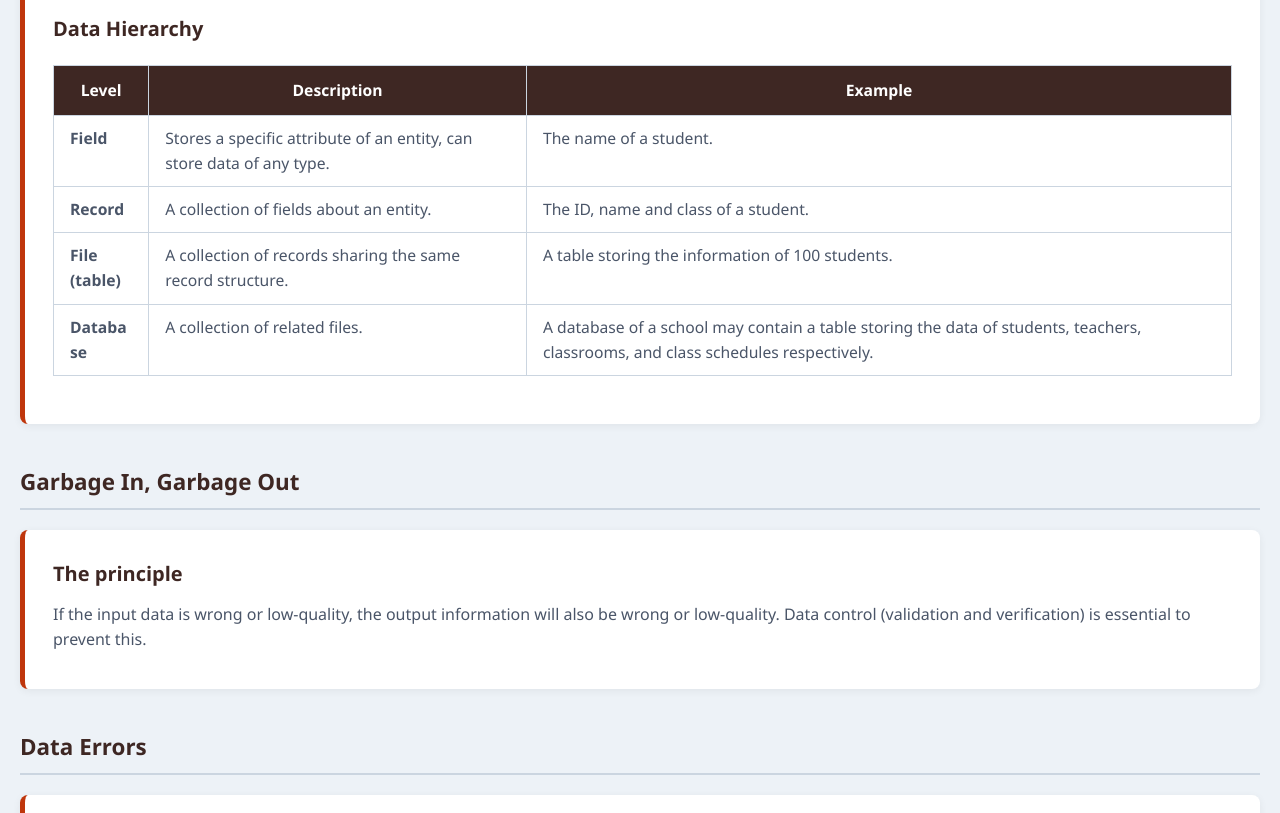
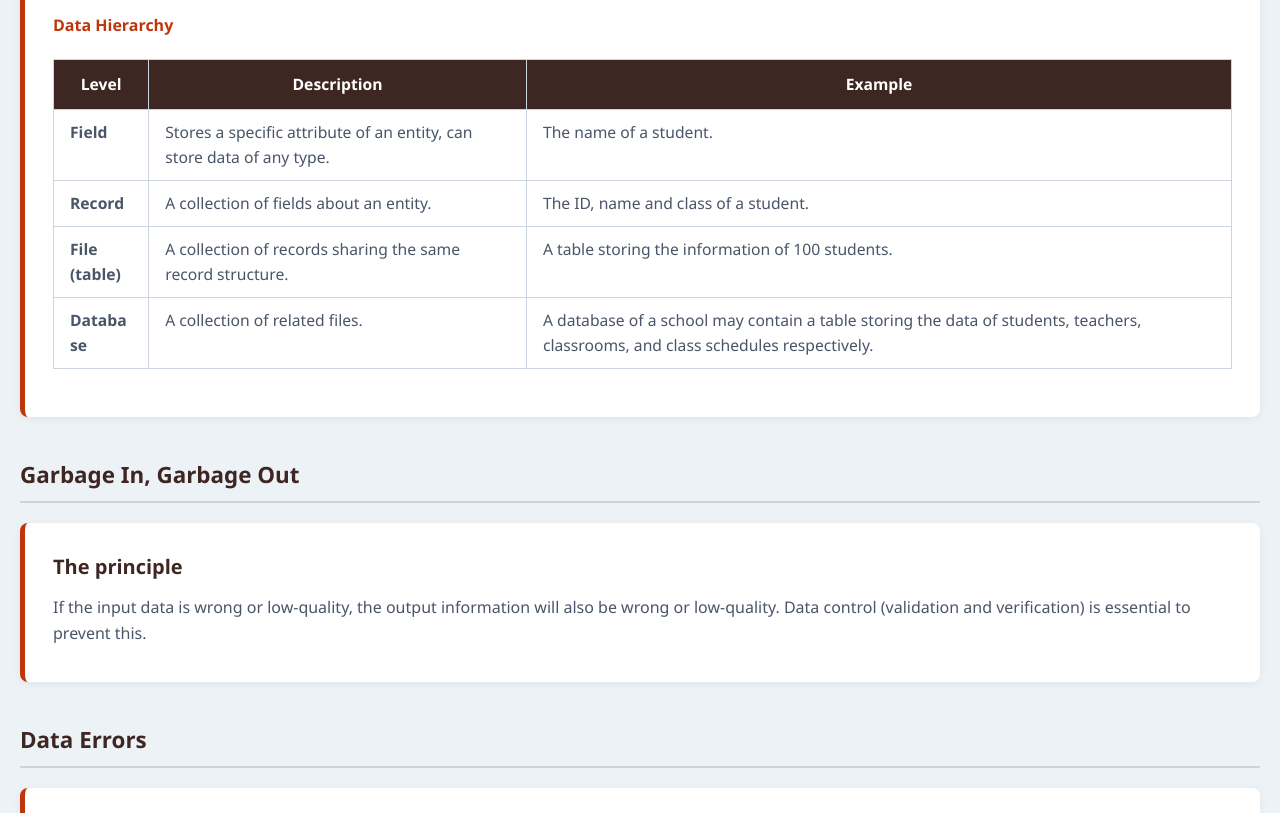
Before and after one commit to notiamalfred/ICTLearn, a website: page data-control.html in a window 1280 px wide. Shown: the part 1739-2552 px from the top of the page. Drawn offline with Linux system fonts and the light colour scheme.

Commit message:
Change heading from h3 to h4 for Data Hierarchy

```diff
--- a/data-control.html
+++ b/data-control.html
@@ -69,7 +69,7 @@
             <figcaption>An Access database example — File (Table), Fields (Attributes) and Records (Entities).</figcaption>
           </figure>
 
-          <h3>Data Hierarchy</h3>
+          <h4>Data Hierarchy</h4>
           <div class="table-wrap">
             <table class="data-table">
               <thead>
```
